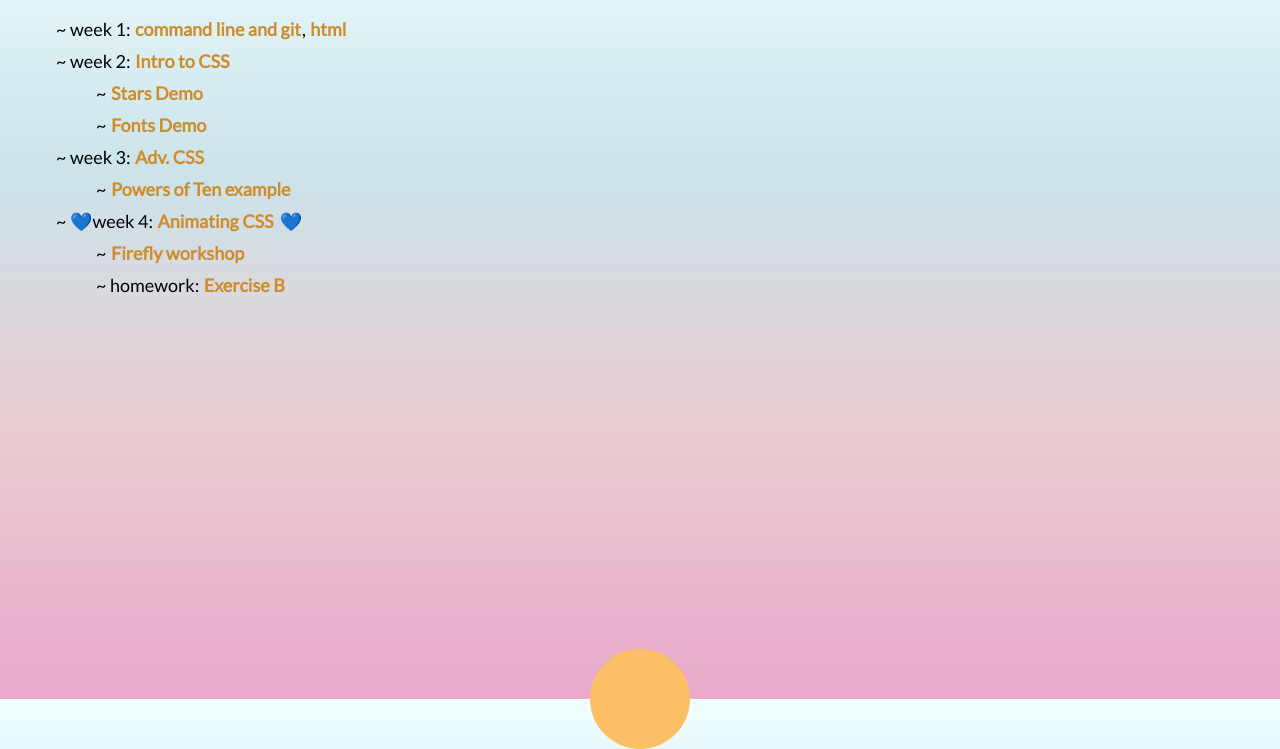
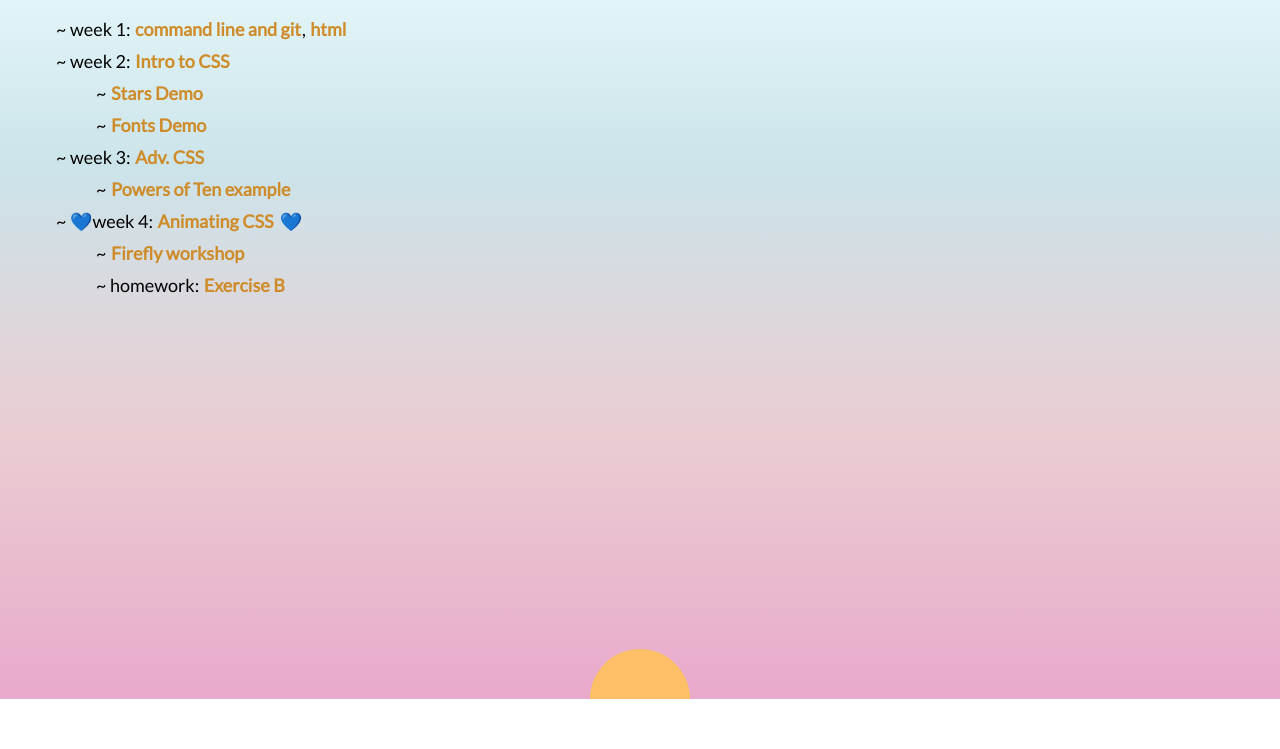
Before and after one commit to m4rk3r/m4rk3r.github.io, a plain HTML site: page index.html in a window 1280 px wide. Shown: the part 101-850 px from the top of the page. After the commit the page ends 800 px from the top, so only its background shows below. Drawn offline with Linux system fonts and the light colour scheme.

Commit message:
Tweak sun

```diff
--- a/style.css
+++ b/style.css
@@ -8,7 +8,6 @@ html {
 body {
   height: 100%;
   background: linear-gradient(#F0FEFF, #CBE4EA, #EACDD2, #E9A9CB);
-  overflow: hidden;
   margin: 0 3rem;
   font-size: 1.8rem;
 }
@@ -30,12 +29,12 @@ ul li {
 }
 #sun {
   width: 10rem;
-  height: 10rem;
-  position: absolute;
+  height: 5rem;
+  position: fixed;
   left: calc(50vw - 5rem);
-  bottom: -5rem;
+  bottom: 0;
   background-color: #FEC066;
-  border-radius: 50%;
+  border-radius: 5rem 5rem 0 0;
 }
 h1 {
   margin-bottom: 0;
```
